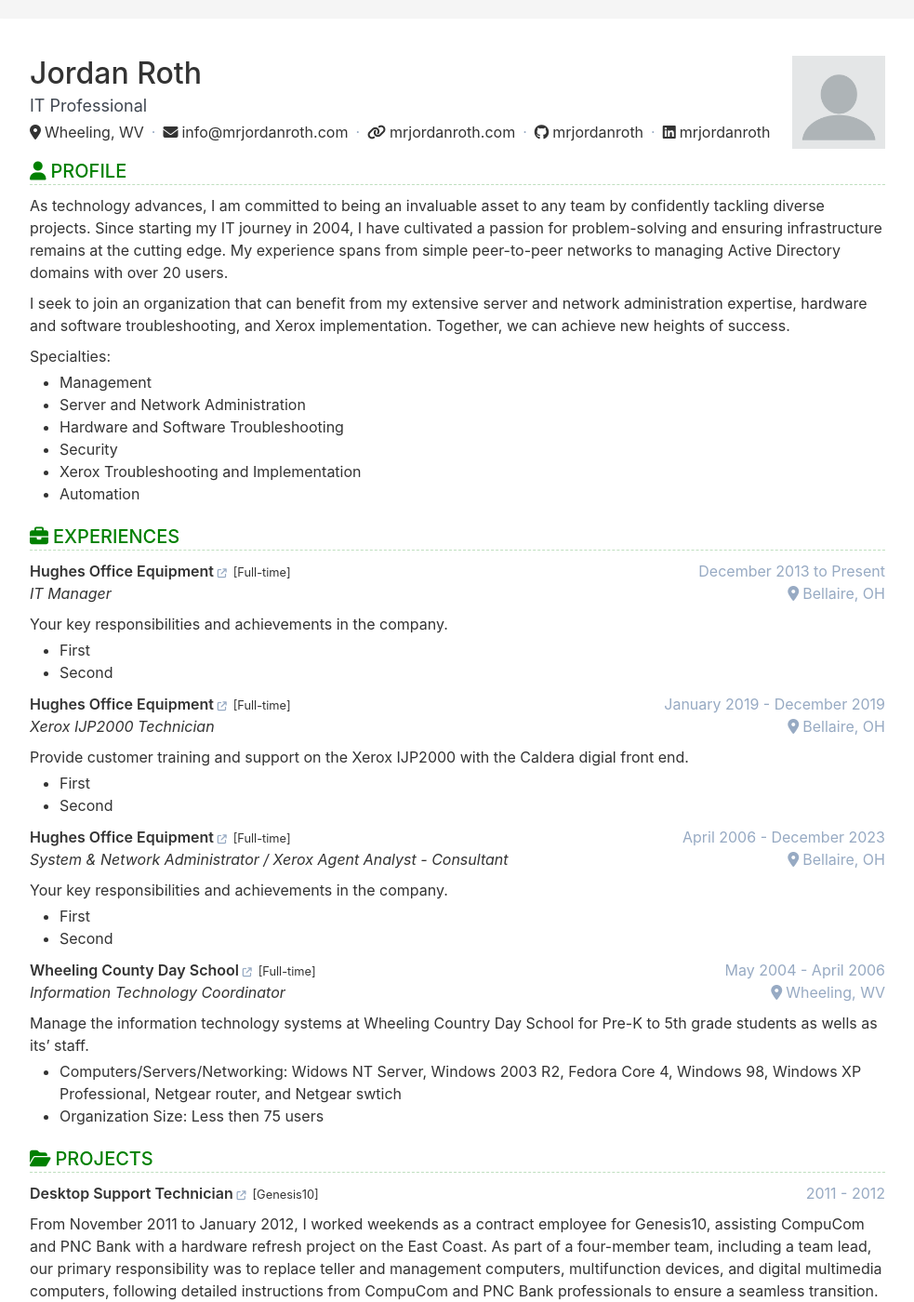
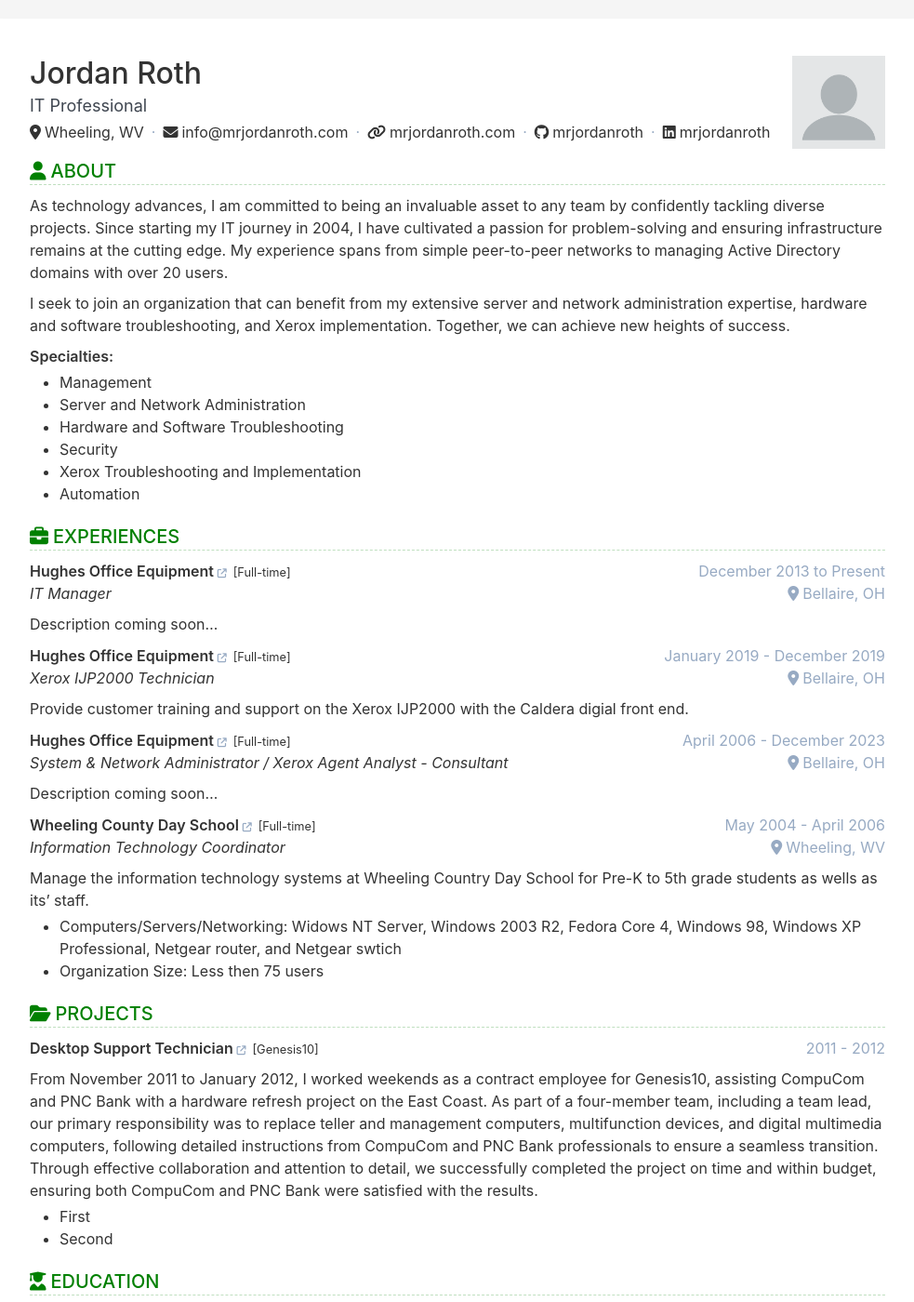
Before and after one commit to MrJordanRoth/resume, a Jekyll site: the page built from index.html, in a window 1280 px wide and 1400 px high. Shown: the whole window at 93% size, without its empty margins (148-1131 px from the left). Built offline with Jekyll 4.4.1, drawn with Linux system fonts in a browser that asks for light colours.

Commit message:
Updates to Resume

```diff
--- a/_data/data.yml
+++ b/_data/data.yml
@@ -102,13 +102,13 @@ contact:
 profile:
   show: true
   order: 1
-  title: Profile
+  title: About
   description: |
     As technology advances, I am committed to being an invaluable asset to any team by confidently tackling diverse projects. Since starting my IT journey in 2004, I have cultivated a passion for problem-solving and ensuring infrastructure remains at the cutting edge. My experience spans from simple peer-to-peer networks to managing Active Directory domains with over 20 users.
 
     I seek to join an organization that can benefit from my extensive server and network administration expertise, hardware and software troubleshooting, and Xerox implementation. Together, we can achieve new heights of success.
 
-    Specialties:
+    <b>Specialties:</b>
     + Management
     + Server and Network Administration
     + Hardware and Software Troubleshooting
@@ -131,9 +131,7 @@ experience:
       role: IT Manager
       location: Bellaire, OH
       description: |
-        Your key responsibilities and achievements in the company.
-        + First
-        + Second
+        Description coming soon...
 
     - company: Hughes Office Equipment
       link: 'https://hughesteam.net'
@@ -143,8 +141,6 @@ experience:
       location: Bellaire, OH
       description: |
         Provide customer training and support on the Xerox IJP2000 with the Caldera digial front end.
-        + First
-        + Second
 
     - company: Hughes Office Equipment
       link: 'https://hughesteam.net'
@@ -153,9 +149,7 @@ experience:
       role: System & Network Administrator / Xerox Agent Analyst - Consultant
       location: Bellaire, OH
       description: |
-        Your key responsibilities and achievements in the company.
-        + First
-        + Second
+        Description coming soon...
 
     - company: Wheeling County Day School
       link: 'https://www.wcdsedu.com/'
@@ -165,6 +159,7 @@ experience:
       location: Wheeling, WV
       description: |
         Manage the information technology systems at Wheeling Country Day School for Pre-K to 5th grade students as wells as its' staff.
+
         + Computers/Servers/Networking: Widows NT Server, Windows 2003 R2, Fedora Core 4, Windows 98, Windows XP Professional, Netgear router, and Netgear swtich
         + Organization Size: Less then 75 users
 
```
